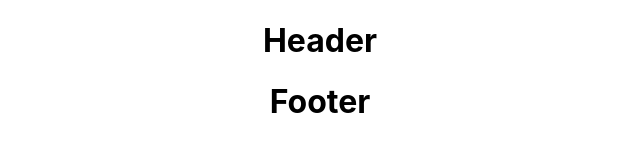
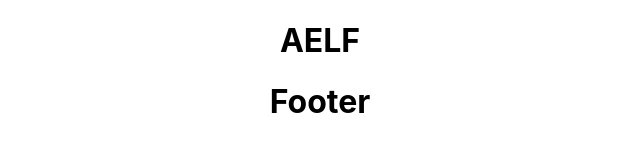
Before and after one commit to Faizal-aelf/githib-worlflow, a React (Create React App) app: page / in a window 1280 px wide. Shown: the top 160 px of the page, without its empty margins (320-960 px from the left). Built offline with nearby package versions, Linux system fonts and the light colour scheme.

Commit message:
fix/AELF-1003: Header title update to company name AELF

```diff
--- a/src/components/header/index.jsx
+++ b/src/components/header/index.jsx
@@ -1,6 +1,6 @@
 const Header = () => {
     return (
-        <h1>Header</h1>
+        <h1>AELF</h1>
     )
 };
 
```
